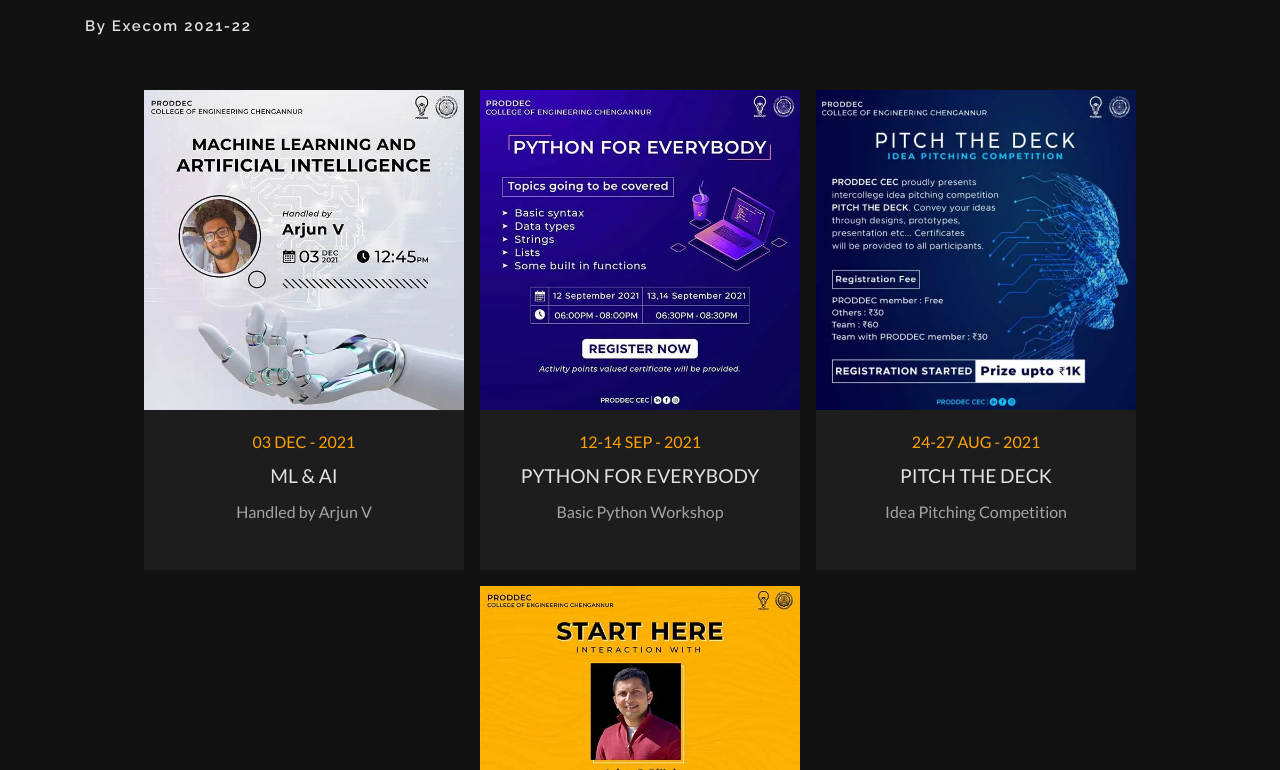
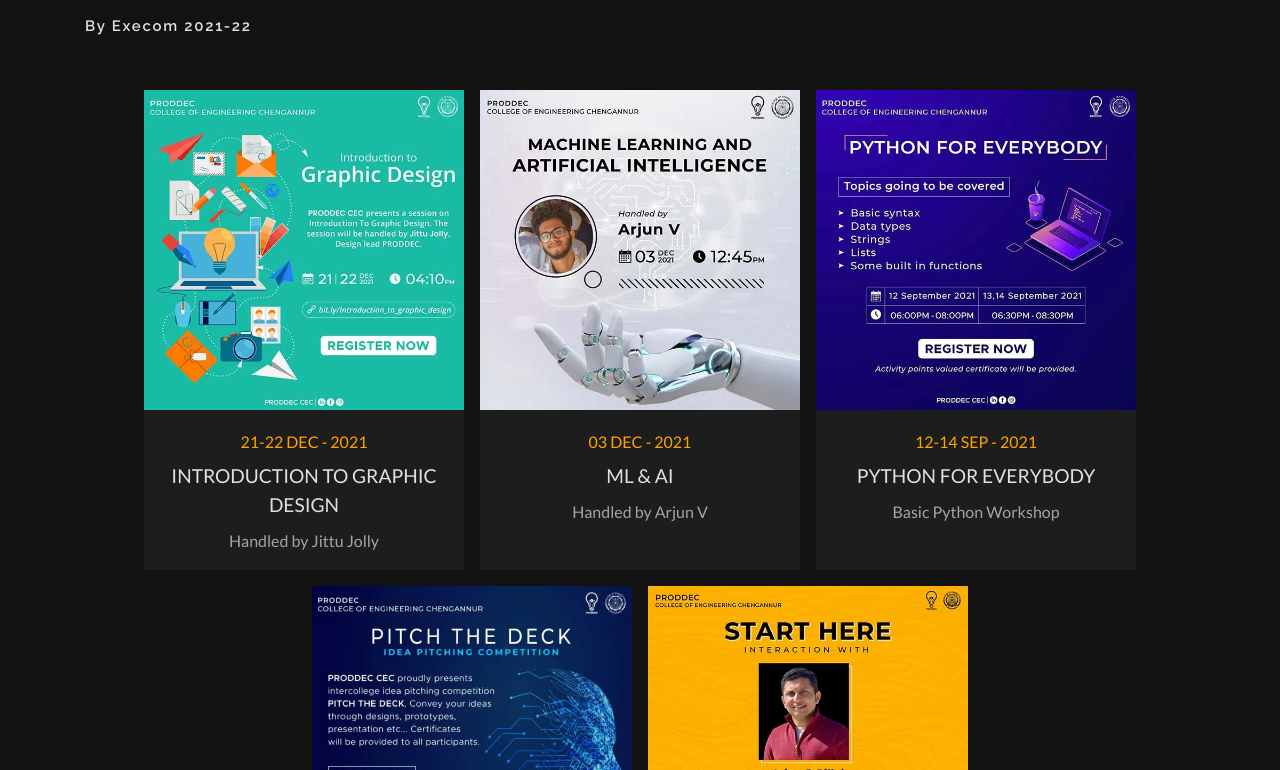
Before and after one commit to gokulmanohar/PRODDEC-Official-Website, a plain HTML site: page events.html in a window 1280 px wide. Shown: the part 638-1408 px from the top of the page. Drawn offline with nearby package versions, Linux system fonts and the light colour scheme.

Commit message:
Event 5 added

```diff
--- a/events.html
+++ b/events.html
@@ -115,6 +115,26 @@
             <h6>By Execom 2021-22</h6>
         </div>
         <div class="row mt-5 justify-content-center">
+
+            <div class="card card-custom mx-2 mb-3">
+                <a onclick="regclosed()">
+                    <div class="card" id="event-card">
+                        <picture>
+                            <source type="image/webp" srcset="img/events/event5.webp">
+                            <source type="image/webp" srcset="img/events/event5.jpg">
+                            <img class="img-fluid" src="img/events/event5.jpg" alt="Event 5 Image">
+                        </picture>
+                        <div class="card-body">
+                            <div class="card-date">21-22 DEC - 2021</div>
+                            <div class="card-heading">Introduction to Graphic Design</div>
+                            <p class="card-info">Handled by Jittu Jolly</p>
+                            <!-- <div class="live-ticker boxed">
+                                <span class="opacityPulse">LIVE</span>
+                            </div> -->
+                        </div>
+                    </div>
+                </a>
+            </div>
 
             <div class="card card-custom mx-2 mb-3">
                 <a onclick="regclosed()">
```
Also changed, not shown: index.html (+8 -8 lines), img/events/event5.jpg (added), img/events/event5.webp (added).
